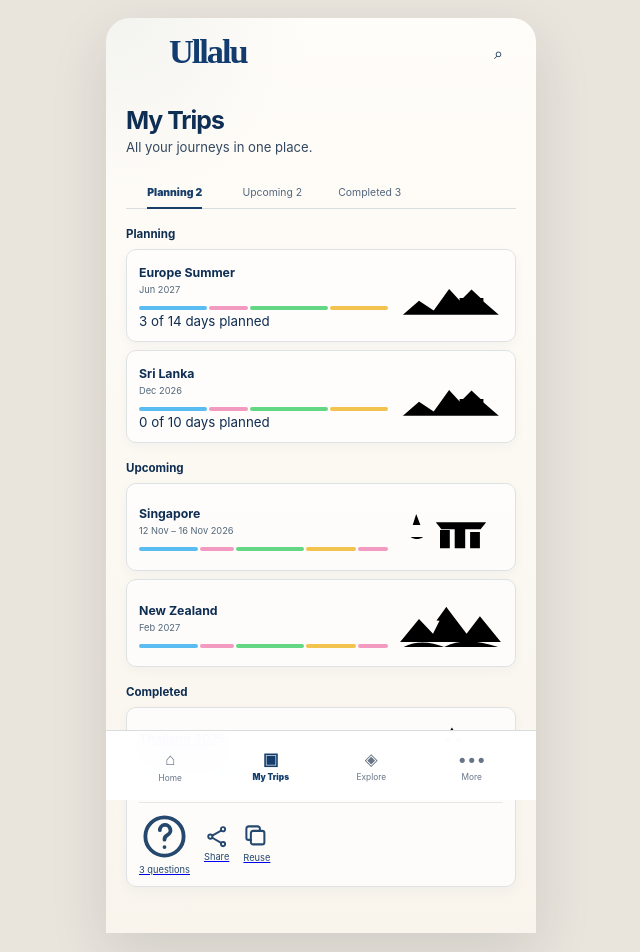
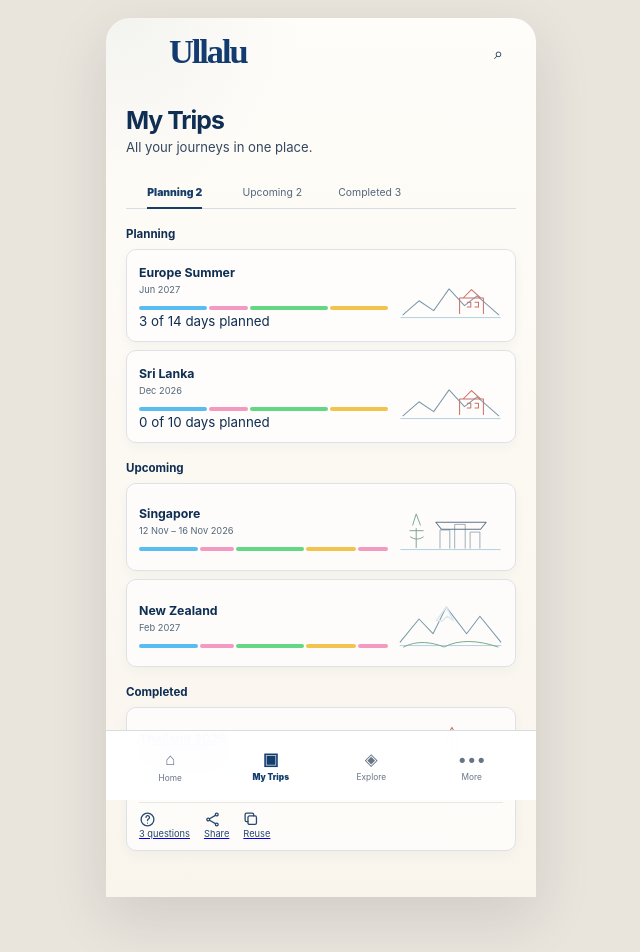
Before and after one commit to brijbh/ullalu, a Next.js app: page /trips in a window 1280 px wide. Shown: the top 952 px of the page, without its empty margins (319-959 px from the left). Built offline with nearby package versions, Linux system fonts and the light colour scheme.

Commit message:
fix: wire parity styles for shared journey UI

```diff
--- a/app/components/JourneyUI.tsx
+++ b/app/components/JourneyUI.tsx
@@ -1,5 +1,6 @@
 import Link from "next/link";
 import styles from "../JourneyFlow.module.css";
+import parity from "../JourneyParity.module.css";
 
 export type SignatureKind = "travel" | "activity" | "free" | "reservation" | "rest" | "buffer";
 
@@ -28,7 +29,7 @@ export function AppHeader({
       {showBack ? (
         <Link className={styles.backButton} href={backHref} aria-label="Back">←</Link>
       ) : (
-        <span className={styles.headerSpacer} aria-hidden="true" />
+        <span className={parity.headerSpacer} aria-hidden="true" />
       )}
       <Link className={styles.wordmark} href="/">Ullalu</Link>
       {resolvedAction === "menu" ? (
@@ -104,89 +105,89 @@ export function StorageIcon({ kind }: { kind: "drive" | "cloud" | "device" }) {
 export function SuggestionIcon({ kind }: { kind: "place" | "transport" | "reservation" | "rest" | "buffer" }) {
   const common = { viewBox: "0 0 24 24", fill: "none", stroke: "currentColor", strokeWidth: 1.8, strokeLinecap: "round" as const, strokeLinejoin: "round" as const, "aria-hidden": true };
 
-  if (kind === "place") return <svg className={styles.suggestionSvg} {...common}><path d="M12 21s6-5.2 6-11a6 6 0 1 0-12 0c0 5.8 6 11 6 11Z"/><circle cx="12" cy="10" r="2"/></svg>;
-  if (kind === "transport") return <svg className={styles.suggestionSvg} {...common}><rect x="5" y="4" width="14" height="14" rx="3"/><path d="M8 18v2m8-2v2M7.5 8h9M8 14h.01M16 14h.01"/></svg>;
-  if (kind === "reservation") return <svg className={styles.suggestionSvg} {...common}><rect x="4" y="5.5" width="16" height="14" rx="2"/><path d="M8 3v5m8-5v5M4 10h16M8 14h3"/></svg>;
-  if (kind === "rest") return <svg className={styles.suggestionSvg} {...common}><path d="M4 16V9m0 5h16v5m-16 0v-3m16 3v-3M7 9h5a3 3 0 0 1 3 3v2H7Z"/></svg>;
-  return <svg className={styles.suggestionSvg} {...common}><circle cx="12" cy="12" r="8"/><path d="M12 7v5l3 2"/></svg>;
+  if (kind === "place") return <svg style={{ width: 20, height: 20 }} {...common}><path d="M12 21s6-5.2 6-11a6 6 0 1 0-12 0c0 5.8 6 11 6 11Z"/><circle cx="12" cy="10" r="2"/></svg>;
+  if (kind === "transport") return <svg style={{ width: 20, height: 20 }} {...common}><rect x="5" y="4" width="14" height="14" rx="3"/><path d="M8 18v2m8-2v2M7.5 8h9M8 14h.01M16 14h.01"/></svg>;
+  if (kind === "reservation") return <svg style={{ width: 20, height: 20 }} {...common}><rect x="4" y="5.5" width="16" height="14" rx="2"/><path d="M8 3v5m8-5v5M4 10h16M8 14h3"/></svg>;
+  if (kind === "rest") return <svg style={{ width: 20, height: 20 }} {...common}><path d="M4 16V9m0 5h16v5m-16 0v-3m16 3v-3M7 9h5a3 3 0 0 1 3 3v2H7Z"/></svg>;
+  return <svg style={{ width: 20, height: 20 }} {...common}><circle cx="12" cy="12" r="8"/><path d="M12 7v5l3 2"/></svg>;
 }
 
 export function TripArt({ kind, className = "" }: { kind: "japan" | "singapore" | "newzealand" | "europe" | "srilanka" | "thailand" | "museum"; className?: string }) {
   if (kind === "japan") {
     return (
-      <svg className={`${styles.tripArt} ${className}`} viewBox="0 0 150 92" aria-hidden="true">
-        <path d="m5 80 42-48 30 48Z" className={styles.artMountain}/>
-        <path d="m35 47 12-15 10 15-8-5-7 6Z" className={styles.artSnow}/>
-        <path d="M91 78h45M96 69h35M102 59h24M107 49h15" className={styles.artAccent}/>
-        <path d="M115 28v50M106 45h18M101 55h28M97 66h36M94 75h42" className={styles.artAccent}/>
-        <path d="m115 22 5 7h-10Z" className={styles.artAccent}/>
+      <svg className={`${parity.tripArt} ${className}`} viewBox="0 0 150 92" aria-hidden="true">
+        <path d="m5 80 42-48 30 48Z" className={parity.artMountain}/>
+        <path d="m35 47 12-15 10 15-8-5-7 6Z" className={parity.artSnow}/>
+        <path d="M91 78h45M96 69h35M102 59h24M107 49h15" className={parity.artAccent}/>
+        <path d="M115 28v50M106 45h18M101 55h28M97 66h36M94 75h42" className={parity.artAccent}/>
+        <path d="m115 22 5 7h-10Z" className={parity.artAccent}/>
       </svg>
     );
   }
 
   if (kind === "singapore") {
     return (
-      <svg className={`${styles.tripArt} ${className}`} viewBox="0 0 150 92" aria-hidden="true">
-        <path d="M4 78h142" className={styles.artWater}/>
-        <path d="M60 76V50h14v26M81 76V42h15v34M103 76V53h14v23" className={styles.artSoft}/>
-        <path d="M54 39h72l-8 10H62Z" className={styles.artInk}/>
-        <path d="M26 75V48m-9 3h19m-15-8 5-16 6 16" className={styles.artGreen}/>
-        <path d="M18 60c6 4 12 4 18 0" className={styles.artGreen}/>
+      <svg className={`${parity.tripArt} ${className}`} viewBox="0 0 150 92" aria-hidden="true">
+        <path d="M4 78h142" className={parity.artWater}/>
+        <path d="M60 76V50h14v26M81 76V42h15v34M103 76V53h14v23" className={parity.artSoft}/>
+        <path d="M54 39h72l-8 10H62Z" className={parity.artInk}/>
+        <path d="M26 75V48m-9 3h19m-15-8 5-16 6 16" className={parity.artGreen}/>
+        <path d="M18 60c6 4 12 4 18 0" className={parity.artGreen}/>
       </svg>
     );
   }
 
   if (kind === "newzealand") {
     return (
-      <svg className={`${styles.tripArt} ${className}`} viewBox="0 0 150 92" aria-hidden="true">
-        <path d="M3 78h144" className={styles.artWater}/>
-        <path d="m3 73 27-33 20 21 19-38 29 38 19-25 30 37" className={styles.artMountain}/>
-        <path d="m55 42 14-19 10 19-9-6-7 7Z" className={styles.artSnow}/>
-        <path d="M8 80c19-10 40-7 58 0 21-11 48-10 77 0" className={styles.artGreen}/>
+      <svg className={`${parity.tripArt} ${className}`} viewBox="0 0 150 92" aria-hidden="true">
+        <path d="M3 78h144" className={parity.artWater}/>
+        <path d="m3 73 27-33 20 21 19-38 29 38 19-25 30 37" className={parity.artMountain}/>
+        <path d="m55 42 14-19 10 19-9-6-7 7Z" className={parity.artSnow}/>
+        <path d="M8 80c19-10 40-7 58 0 21-11 48-10 77 0" className={parity.artGreen}/>
       </svg>
     );
   }
 
   if (kind === "thailand") {
     return (
-      <svg className={`${styles.tripArt} ${className}`} viewBox="0 0 150 92" aria-hidden="true">
-        <path d="M8 80h134" className={styles.artWater}/>
-        <path d="M48 79h58M55 72h44M61 64h32M66 55h22M70 45h14" className={styles.artAccent}/>
-        <path d="M77 18v27M86 31v14M68 31v14M62 44h30M57 55h40M52 64h49M47 72h59" className={styles.artInk}/>
-        <path d="m77 12 4 7h-8ZM66 33l5-7 5 7m6 0 5-7 5 7" className={styles.artAccent}/>
+      <svg className={`${parity.tripArt} ${className}`} viewBox="0 0 150 92" aria-hidden="true">
+        <path d="M8 80h134" className={parity.artWater}/>
+        <path d="M48 79h58M55 72h44M61 64h32M66 55h22M70 45h14" className={parity.artAccent}/>
+        <path d="M77 18v27M86 31v14M68 31v14M62 44h30M57 55h40M52 64h49M47 72h59" className={parity.artInk}/>
+        <path d="m77 12 4 7h-8ZM66 33l5-7 5 7m6 0 5-7 5 7" className={parity.artAccent}/>
       </svg>
     );
   }
 
   if (kind === "museum") {
     return (
-      <svg className={`${styles.tripArt} ${className}`} viewBox="0 0 150 92" aria-hidden="true">
-        <path d="M18 76h118M28 69h98M33 42h88v27H33Z" className={styles.artInk}/>
-        <path d="M42 46v20m17-20v20m17-20v20m17-20v20m17-20v20" className={styles.artSoft}/>
-        <path d="m28 42 49-24 49 24Z" className={styles.artAccent}/>
-        <path d="M19 78c15-8 24-9 35-3m42 2c16-8 29-8 43-1" className={styles.artGreen}/>
+      <svg className={`${parity.tripArt} ${className}`} viewBox="0 0 150 92" aria-hidden="true">
+        <path d="M18 76h118M28 69h98M33 42h88v27H33Z" className={parity.artInk}/>
+        <path d="M42 46v20m17-20v20m17-20v20m17-20v20m17-20v20" className={parity.artSoft}/>
+        <path d="m28 42 49-24 49 24Z" className={parity.artAccent}/>
+        <path d="M19 78c15-8 24-9 35-3m42 2c16-8 29-8 43-1" className={parity.artGreen}/>
       </svg>
     );
   }
 
   return (
-    <svg className={`${styles.tripArt} ${className}`} viewBox="0 0 150 92" aria-hidden="true">
-      <path d="M4 78h142" className={styles.artWater}/>
-      <path d="m7 74 23-20 21 14 22-31 22 24 18-14 31 27" className={styles.artMountain}/>
-      <path d="M88 72V50h34v22M93 50l12-12 13 12M99 56h5v7h-5m11-7h5v7h-5" className={styles.artAccent}/>
+    <svg className={`${parity.tripArt} ${className}`} viewBox="0 0 150 92" aria-hidden="true">
+      <path d="M4 78h142" className={parity.artWater}/>
+      <path d="m7 74 23-20 21 14 22-31 22 24 18-14 31 27" className={parity.artMountain}/>
+      <path d="M88 72V50h34v22M93 50l12-12 13 12M99 56h5v7h-5m11-7h5v7h-5" className={parity.artAccent}/>
     </svg>
   );
 }
 
 export function ActionGlyph({ kind }: { kind: "calendar" | "question" | "share" | "reuse" | "settings" | "walk" | "list" }) {
   const common = { viewBox: "0 0 24 24", fill: "none", stroke: "currentColor", strokeWidth: 1.8, strokeLinecap: "round" as const, strokeLinejoin: "round" as const, "aria-hidden": true };
-  if (kind === "calendar") return <svg className={styles.actionSvg} {...common}><rect x="4" y="5" width="16" height="15" rx="2"/><path d="M8 3v4m8-4v4M4 10h16"/></svg>;
-  if (kind === "question") return <svg className={styles.actionSvg} {...common}><circle cx="12" cy="12" r="9"/><path d="M9.8 9a2.5 2.5 0 1 1 3.6 2.3c-.9.45-1.4 1-1.4 2.2M12 17h.01"/></svg>;
-  if (kind === "share") return <svg className={styles.actionSvg} {...common}><circle cx="18" cy="5" r="2"/><circle cx="6" cy="12" r="2"/><circle cx="18" cy="19" r="2"/><path d="m7.8 11 8.4-4.8m-8.4 6.8 8.4 4.8"/></svg>;
-  if (kind === "reuse") return <svg className={styles.actionSvg} {...common}><rect x="7" y="7" width="12" height="12" rx="2"/><path d="M15 7V5a2 2 0 0 0-2-2H5a2 2 0 0 0-2 2v8a2 2 0 0 0 2 2h2"/></svg>;
-  if (kind === "settings") return <svg className={styles.actionSvg} {...common}><circle cx="12" cy="12" r="3"/><path d="M19 12a7 7 0 0 0-.1-1l2-1.5-2-3.4-2.4 1A7 7 0 0 0 15 6.2L14.7 3h-4L10.4 6.2a7 7 0 0 0-1.5.9l-2.4-1-2 3.4 2 1.5a7 7 0 0 0 0 2l-2 1.5 2 3.4 2.4-1a7 7 0 0 0 1.5.9l.3 3.2h4l.3-3.2a7 7 0 0 0 1.5-.9l2.4 1 2-3.4-2-1.5c.1-.3.1-.7.1-1Z"/></svg>;
-  if (kind === "walk") return <svg className={styles.actionSvg} {...common}><circle cx="12" cy="4" r="2"/><path d="m10 8 3 3 3 1m-5-4-2 5-3 3m7-5-2 5 3 5m-4-6-2 6"/></svg>;
-  return <svg className={styles.actionSvg} {...common}><path d="M9 6h11M9 12h11M9 18h11"/><circle cx="4" cy="6" r="1"/><circle cx="4" cy="12" r="1"/><circle cx="4" cy="18" r="1"/></svg>;
+  if (kind === "calendar") return <svg className={parity.actionSvg} {...common}><rect x="4" y="5" width="16" height="15" rx="2"/><path d="M8 3v4m8-4v4M4 10h16"/></svg>;
+  if (kind === "question") return <svg className={parity.actionSvg} {...common}><circle cx="12" cy="12" r="9"/><path d="M9.8 9a2.5 2.5 0 1 1 3.6 2.3c-.9.45-1.4 1-1.4 2.2M12 17h.01"/></svg>;
+  if (kind === "share") return <svg className={parity.actionSvg} {...common}><circle cx="18" cy="5" r="2"/><circle cx="6" cy="12" r="2"/><circle cx="18" cy="19" r="2"/><path d="m7.8 11 8.4-4.8m-8.4 6.8 8.4 4.8"/></svg>;
+  if (kind === "reuse") return <svg className={parity.actionSvg} {...common}><rect x="7" y="7" width="12" height="12" rx="2"/><path d="M15 7V5a2 2 0 0 0-2-2H5a2 2 0 0 0-2 2v8a2 2 0 0 0 2 2h2"/></svg>;
+  if (kind === "settings") return <svg className={parity.actionSvg} {...common}><circle cx="12" cy="12" r="3"/><path d="M19 12a7 7 0 0 0-.1-1l2-1.5-2-3.4-2.4 1A7 7 0 0 0 15 6.2L14.7 3h-4L10.4 6.2a7 7 0 0 0-1.5.9l-2.4-1-2 3.4 2 1.5a7 7 0 0 0 0 2l-2 1.5 2 3.4 2.4-1a7 7 0 0 0 1.5.9l.3 3.2h4l.3-3.2a7 7 0 0 0 1.5-.9l2.4 1 2-3.4-2-1.5c.1-.3.1-.7.1-1Z"/></svg>;
+  if (kind === "walk") return <svg className={parity.actionSvg} {...common}><circle cx="12" cy="4" r="2"/><path d="m10 8 3 3 3 1m-5-4-2 5-3 3m7-5-2 5 3 5m-4-6-2 6"/></svg>;
+  return <svg className={parity.actionSvg} {...common}><path d="M9 6h11M9 12h11M9 18h11"/><circle cx="4" cy="6" r="1"/><circle cx="4" cy="12" r="1"/><circle cx="4" cy="18" r="1"/></svg>;
 }
 
 export function MountainFooter({ text, variant = "mountains" }: { text: string; variant?: "mountains" | "japan" }) {
```
